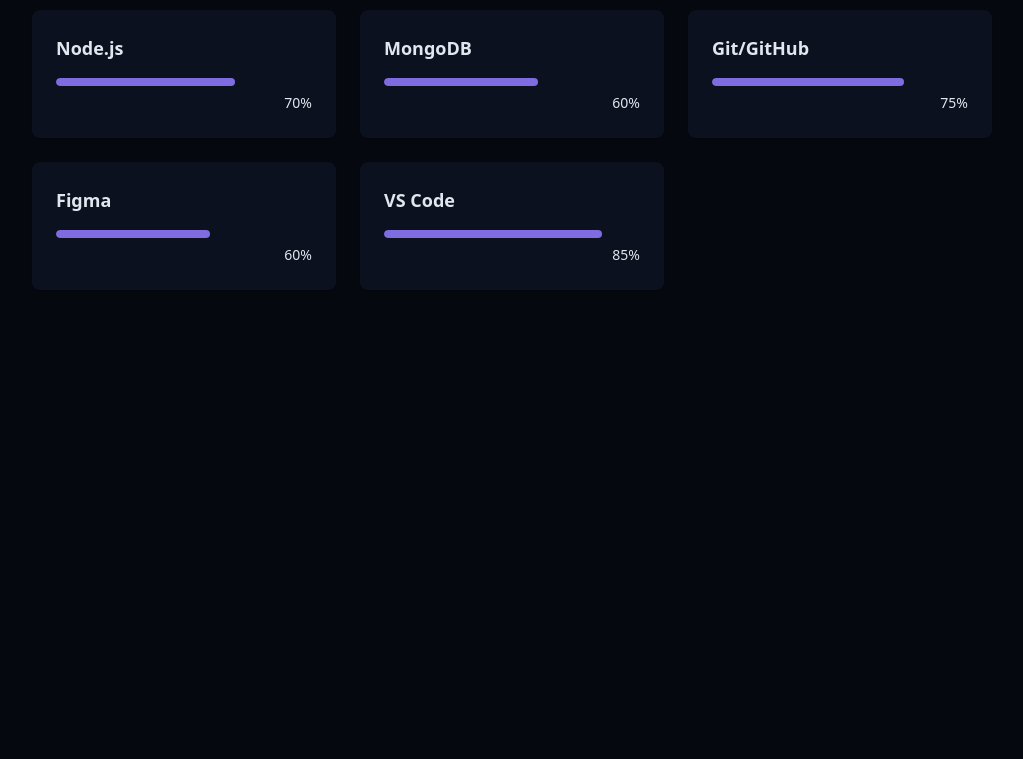
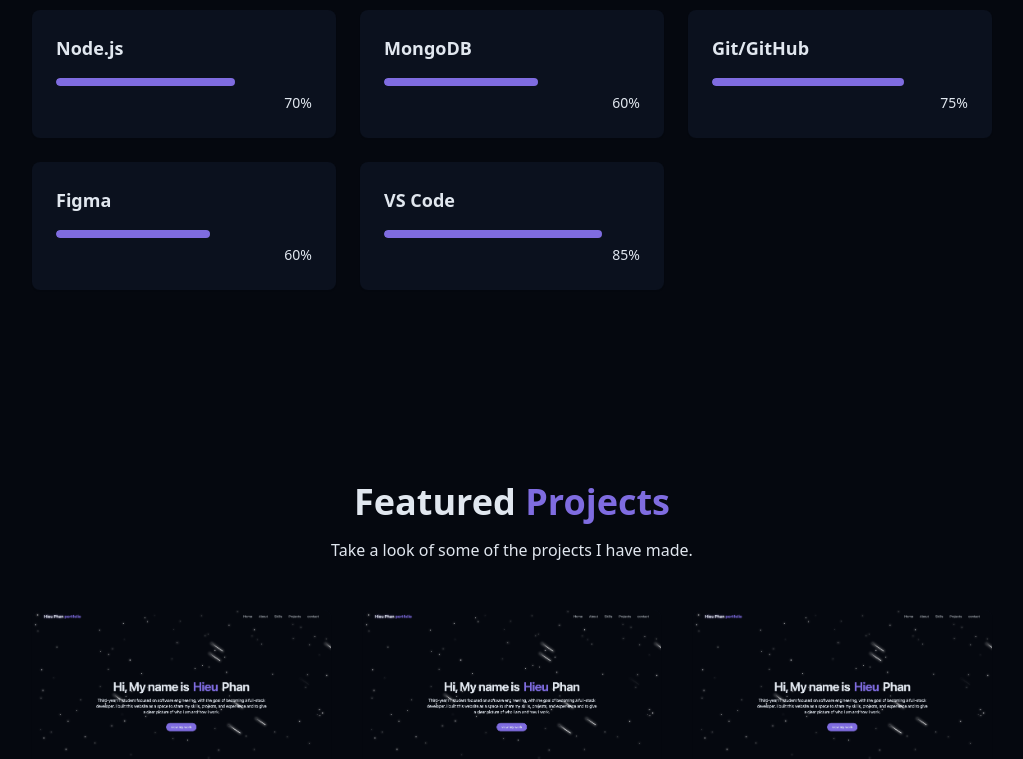
Before and after one commit to hphantech/Portfolio, a React (Vite) app: page / in a window 1280 px wide. Shown: the part 2000-2759 px from the top of the page, without its empty margins (128-1151 px from the left). Before the commit the page ends 2386 px from the top, so only its background shows below. Built offline with nearby package versions, Linux system fonts and the light colour scheme.

Commit message:
ProjectSection finished

```diff
--- /dev/null
+++ b/src/components/ProjectsSection.jsx
@@ -0,0 +1,91 @@
+import { Description } from "@radix-ui/react-toast"
+import { ExternalLink } from "lucide-react"
+import { Github } from "lucide-react"
+const projects = [
+    {
+        id: 1,
+        title: "Project 1",
+        description: "something",
+        image: "/projects/project1.png",
+        tags: ["React", "TailwindCSS"],
+
+        // put the links of your projects here
+        demoUrl: "#",
+        githubUrl: ""
+    },
+    {
+        id: 2,
+        title: "Project 1",
+        description: "something",
+        image: "/projects/project1.png",
+        tags: ["React", "TailwindCSS"],
+
+        // put the links of your projects here
+        demoUrl: "#",
+        githubUrl: ""
+    },
+    {
+        id: 3,
+        title: "Project 1",
+        description: "something",
+        image: "/projects/project1.png",
+        tags: ["React", "TailwindCSS"],
+
+        // put the links of your projects here
+        demoUrl: "#",
+        githubUrl: ""
+    },
+
+]
+
+export const ProjectsSection = () => {
+    return <section id="projects" className="py-24 px-4 relative">
+        <div className="container mx-auto max-w-5xl">
+            <h2 className="text-3xl md:text-4xl font-bold mb-4 text-center">Featured<span className="text-primary"> Projects </span></h2>
+            <p className="text-center text-muted-foreground mb-12 max-w-2xl mx-auto">
+                Take a look of some of the projects I have made.
+            </p>
+            <div className="grid grid-cols-1 md:grid-cols-2 lg:grid-cols-3 gap-8">
+                {projects.map((project, key) => (
+                    <div key={key} className="group bg-card rounded-lg overflow-hidden shadow-xs card-hover">
+                        <div className="h-48 overflow-hidden">
+                            <img src={project.image} alt={project.title} className="w-full h-full object-cover transition-transform duration-500 group-hover:scale-110"/>
+                        </div>
+                        <div className="p-6">
+                            <div className="flex flex-wrap gap-2 mb-4">
+                                {project.tags.map((tag) => (
+                                    <span className="px-2 py-1 text-xs font-medium border rounded-full bg-secondary text-secondary-foreground">
+                                        {tag}
+                                    </span>
+                                ))}
+                            </div>
+
+                        <h3 className="text-xl font-semibold mb-1 ">{project.title}</h3>
+                        <p>{project.description}</p>
+                        <div className="flex justify-between items-center">
+                            <div className="flex space-x-3">
+                                <a href={project.demoUrl}
+                                target="_blank"
+                                className="text-foreground/80 hover:text-primary transition-colors duration-300"
+                                >
+                                    <ExternalLink size={20} />
+                                </a>
+                                <a href={project.githubUrl}
+                                target="_blank"
+                                className="text-foreground/80 hover:text-primary transition-colors duration-300"
+                                >
+                                    <Github size={20} />
+                                </a>
+
+                            </div>
+                            </div>
+
+                        </div>
+                    </div>
+                ))}
+
+            </div>
+        </div>
+    </section>
+
+}
--- a/src/pages/Home.jsx
+++ b/src/pages/Home.jsx
@@ -4,6 +4,7 @@
 import { HeroSection } from "../components/HeroSection";
 import { AboutSection } from "../components/AboutSection";
 import {SkillsSection } from "../components/SkillsSection"
+import { ProjectsSection } from "../components/ProjectsSection";
 export const Home = () => {
     return<div className="min-h-screen bg-background text-foreground overflow-x-hidden">
 
@@ -23,6 +24,7 @@
             <HeroSection />
             <AboutSection />
             <SkillsSection />
+            <ProjectsSection />
         </main>
 
         {/*Footer*/}
```
Also changed, not shown: public/projects/project1.png (added).
